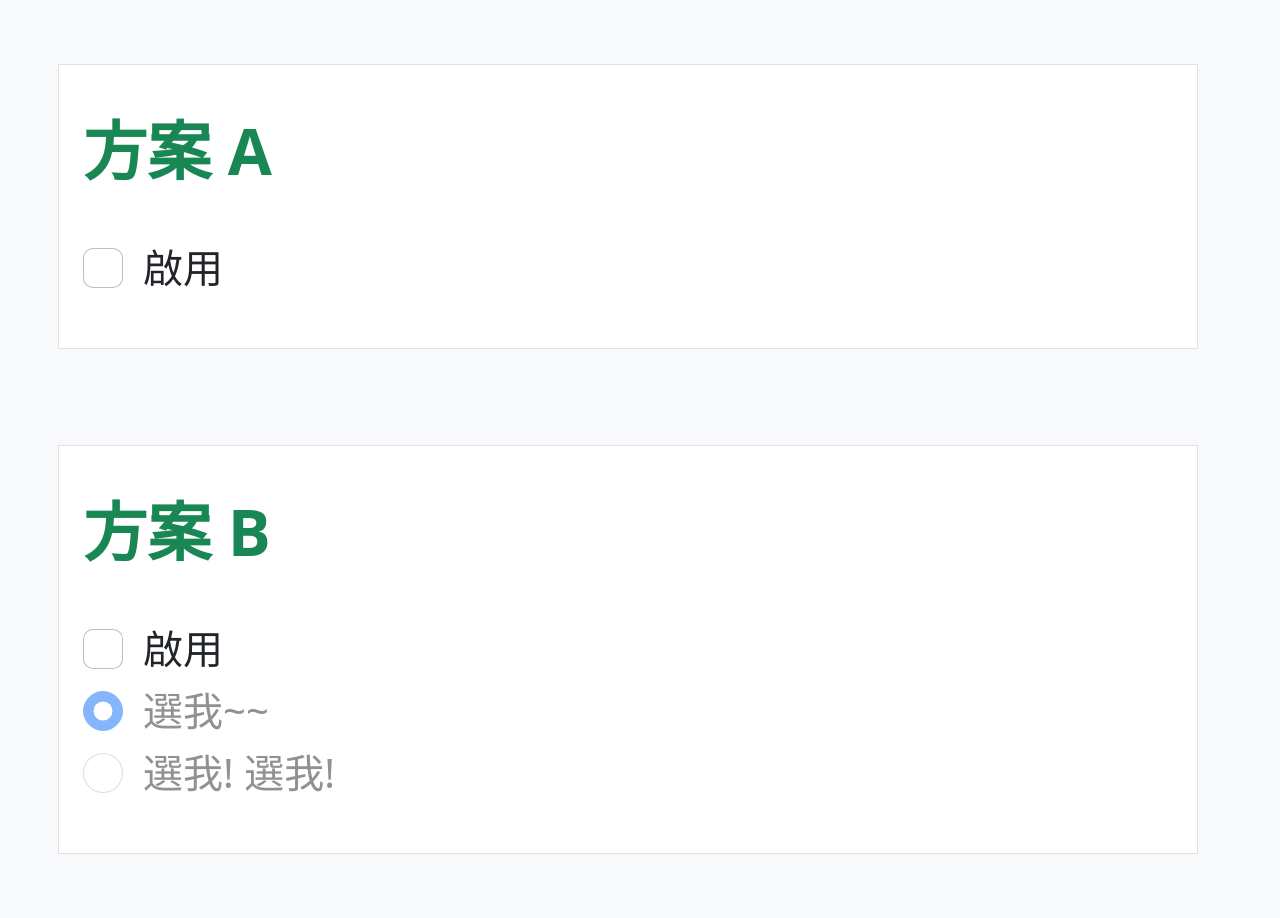
After one commit to menghung0407/miscellaneous, a Flask app: page /choose_one_or_not/0 in a window 1280 px wide. The commit adds this page. Run offline with Flask 2, Linux system fonts and the light colour scheme; some libraries are stand-ins or nearby versions.

Commit message:
新增 demo enable checkbox and radiobox

```diff
--- a/miscellaneous/app.py
+++ b/miscellaneous/app.py
@@ -5,15 +5,17 @@ from flask import Flask
 
 
 def create_app():
-    app = Flask(__name__)
+    app = Flask(__name__, static_folder='home/static', template_folder='home/templates')
     app.config['SECRET_KEY'] = os.urandom(24)
     app.config['PERMANENT_SESSION_LIFETIME'] = timedelta(days=7)
 
     from miscellaneous.home.views import home_blueprint
     app.register_blueprint(home_blueprint)
 
+    print(app.url_map)
+
     return app
 
 
 if __name__ == '__main__':
-    create_app().run(debug=True, host='0.0.0.0', port=7000)
+    create_app().run(debug=True, host='0.0.0.0', port=7000, use_reloader=False)
--- /dev/null
+++ b/miscellaneous/home/static/choose_one_or_not/choose_one_or_not.js
@@ -0,0 +1,25 @@
+$(function() {
+    $('#radio').hide();
+    $('#radioBoxB1').prop('disabled', true);
+    $('#radioBoxB2').prop('disabled', true);
+
+    $('#flexCheckDefault').click(function(event) {
+        let is_checked = $(this).prop('checked');
+        if (is_checked) {
+            $('#radio').slideDown();
+        } else {
+            $('#radio').slideUp();
+        }
+    })
+
+    $('#checkB').click(function(event) {
+        let is_checked = $(this).prop('checked');
+        if (is_checked) {
+            $('#radioBoxB1').prop('disabled', false)
+            $('#radioBoxB2').prop('disabled', false)
+        } else {
+            $('#radioBoxB1').prop('disabled', true)
+            $('#radioBoxB2').prop('disabled', true)
+        }
+    })
+})
--- /dev/null
+++ b/miscellaneous/home/templates/choose_one_or_not/choose_one_or_not_0.html
@@ -0,0 +1,93 @@
+<!DOCTYPE html>
+<html lang="en">
+<head>
+    <meta charset="UTF-8">
+    <meta name="viewport" content="width=device-width, initial-scale=1">
+
+    <!-- Bootstrap5 核心 CSS -->
+    <link rel="stylesheet"
+          href="https://cdn.staticfile.org/twitter-bootstrap/5.1.1/css/bootstrap.min.css">
+
+    <!-- Bootstrap5 核心 JavaScript -->
+    <script src="https://cdn.staticfile.org/twitter-bootstrap/5.1.1/js/bootstrap.bundle.min.js"></script>
+
+    <!-- Bootstrap icon -->
+    <link rel="stylesheet"
+          href="https://cdn.jsdelivr.net/npm/bootstrap-icons@1.8.1/font/bootstrap-icons.css">
+
+    <!-- JQuery 核心 JavaScript -->
+    <script src="https://ajax.googleapis.com/ajax/libs/jquery/1.10.2/jquery.min.js"></script>
+
+    <!-- 網頁圖標 -->
+    <link rel="shortcut icon" href="{{ url_for('static', filename='favicon.ico') }}">
+
+    <title>啟用或停用 + 啟用後擇一 Demo</title>
+</head>
+<body class="bg-light">
+<div class="container">
+    <!-- 內容 -->
+    <div class="row py-3 fs-1">
+        <div class="row py-5 my-5 bg-white border">
+            <div class="col-12 display-3 fw-bold text-success pb-5">
+                方案 A
+            </div>
+            <div class="col-auto">
+                <div class="form-check">
+                    <input class="form-check-input" type="checkbox" value="" id="flexCheckDefault">
+                    <label class="form-check-label" for="flexCheckDefault">
+                        啟用
+                    </label>
+                </div>
+                <div id="radio">
+                    <div class="form-check">
+                        <input class="form-check-input" type="radio" name="flexRadioDefault" id="flexRadioDefault1"
+                               checked>
+                        <label class="form-check-label" for="flexRadioDefault1">
+                            選我~~
+                        </label>
+                    </div>
+                    <div class="form-check">
+                        <input class="form-check-input" type="radio" name="flexRadioDefault" id="flexRadioDefault2">
+                        <label class="form-check-label" for="flexRadioDefault2">
+                            選我! 選我!
+                        </label>
+                    </div>
+                </div>
+            </div>
+        </div>
+
+        <div class="row py-5 my-5 bg-white border">
+            <div class="col-12 display-3 fw-bold text-success pb-5">
+                方案 B
+            </div>
+            <div class="col-auto">
+                <div class="form-check">
+                    <input class="form-check-input" type="checkbox" value="" id="checkB">
+                    <label class="form-check-label" for="checkB">
+                        啟用
+                    </label>
+                </div>
+                <div id="radioB">
+                    <div class="form-check">
+                        <input class="form-check-input" type="radio" name="radioBoxB" id="radioBoxB1"
+                               checked>
+                        <label class="form-check-label" for="radioBoxB1">
+                            選我~~
+                        </label>
+                    </div>
+                    <div class="form-check">
+                        <input class="form-check-input" type="radio" name="radioBoxB" id="radioBoxB2">
+                        <label class="form-check-label" for="radioBoxB2">
+                            選我! 選我!
+                        </label>
+                    </div>
+                </div>
+            </div>
+        </div>
+
+    </div>
+</div>
+
+<script src="{{url_for('home.static', filename='choose_one_or_not/choose_one_or_not.js')}}"></script>
+</body>
+</html>
--- a/miscellaneous/home/templates/index.html
+++ b/miscellaneous/home/templates/index.html
@@ -39,6 +39,11 @@
                     <a href="/tree/0">樹狀階層控制</a>
                 </div>
             </div>
+            <div class="row">
+                <div class="col-12">
+                    <a href="/choose_one_or_not/0">啟用或停用 + 啟用後擇一</a>
+                </div>
+            </div>
         </fieldset>
     </div>
 </div>
--- a/miscellaneous/home/views.py
+++ b/miscellaneous/home/views.py
@@ -1,25 +1,26 @@
 from flask import Blueprint, render_template
-
-from miscellaneous.lib import logger
 
 home_blueprint = Blueprint(
     'home',
     __name__,
     static_folder='static',
-    template_folder='templates',
-    url_prefix='/home'
+    template_folder='templates'
 )
 
 
 @home_blueprint.route('/')
 def home():
     """首頁"""
-    logger.info('index.html')
     return render_template('index.html')
 
 
 @home_blueprint.route('/tree/<int:page_number>')
 def tree(page_number):
     """樹狀階層控制 Demo"""
-    logger.info(f'other_{page_number}.html')
     return render_template(f'tree/tree_{page_number}.html')
+
+
+@home_blueprint.route('/choose_one_or_not/<int:page_number>')
+def choose_one_or_not(page_number):
+    """樹狀階層控制 Demo"""
+    return render_template(f'choose_one_or_not/choose_one_or_not_{page_number}.html')
```
